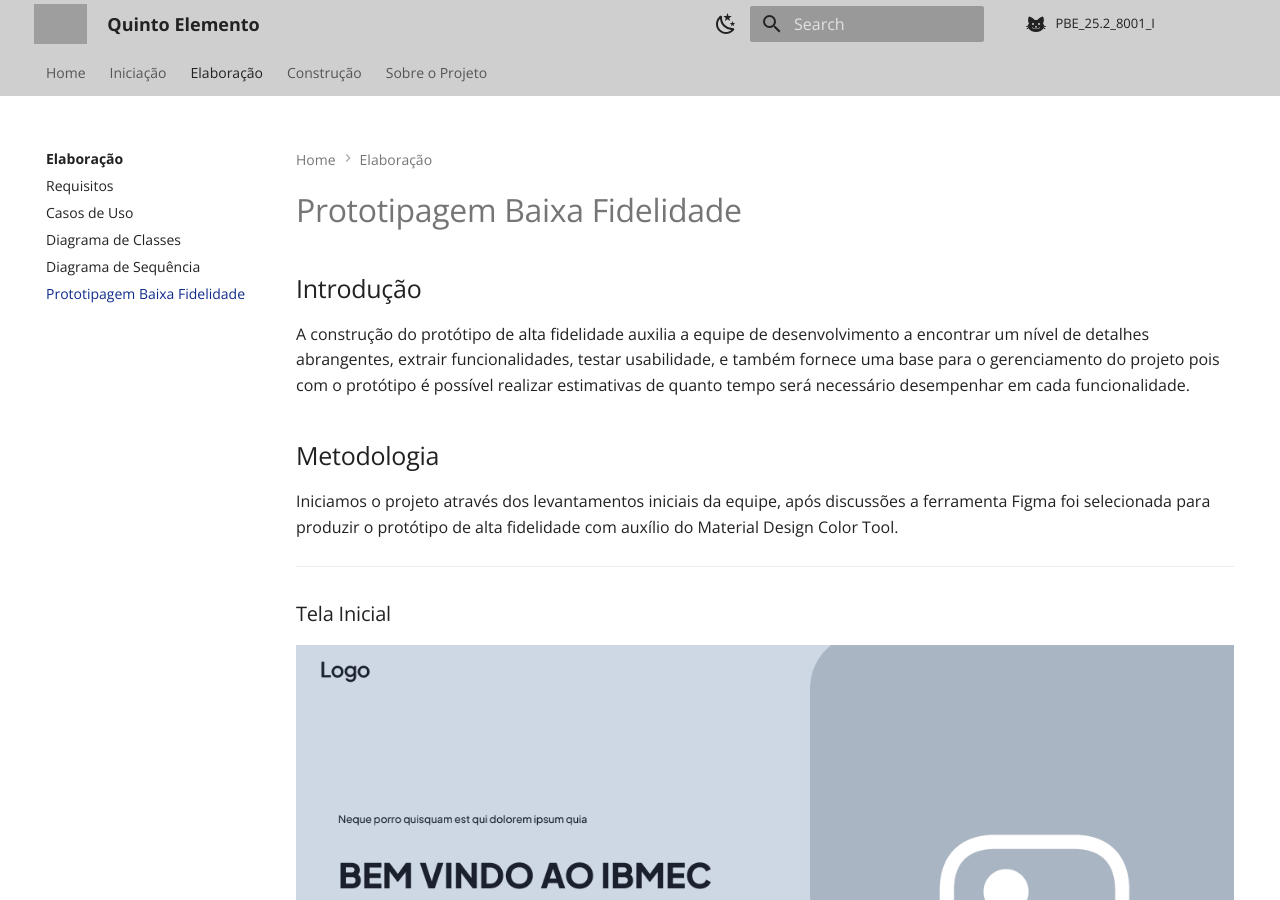
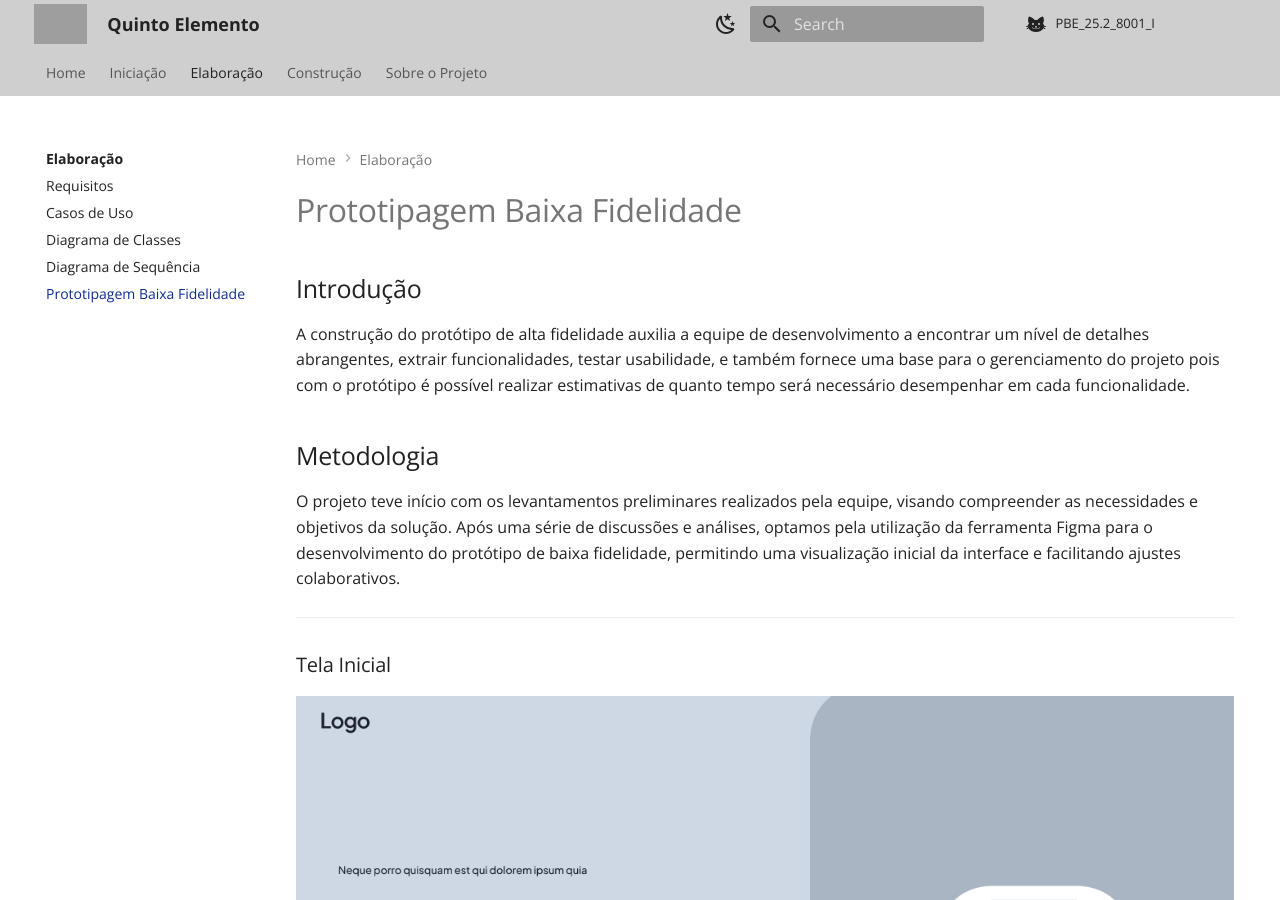
Before and after one commit to Projetos-de-Extensao/PBE_25.2_8001_I, an MkDocs documentation site: the page built from docs/Elaboracao/prototipo_baixa_fidelidade.md, in a window 1280 px wide and 900 px high. Built offline with MkDocs 1.6.1 and Material for MkDocs 9.7.7, drawn with Linux system fonts in a browser that asks for light colours; comment, search, counter and statistics services are not loaded; grey boxes are pictures that could not be loaded.

Commit message:
Update prototipo_baixa_fidelidade.md

```diff
--- a/docs/Elaboracao/prototipo_baixa_fidelidade.md
+++ b/docs/Elaboracao/prototipo_baixa_fidelidade.md
@@ -13,7 +13,7 @@ A construção do protótipo de alta fidelidade auxilia a equipe de desenvolvime
 ## Metodologia
 
 
-Iniciamos o projeto através dos levantamentos iniciais da equipe, após discussões a ferramenta Figma foi selecionada para produzir o protótipo de alta fidelidade com auxílio do Material Design Color Tool.
+O projeto teve início com os levantamentos preliminares realizados pela equipe, visando compreender as necessidades e objetivos da solução. Após uma série de discussões e análises, optamos pela utilização da ferramenta Figma para o desenvolvimento do protótipo de baixa fidelidade, permitindo uma visualização inicial da interface e facilitando ajustes colaborativos.
 
 ---
 
```
